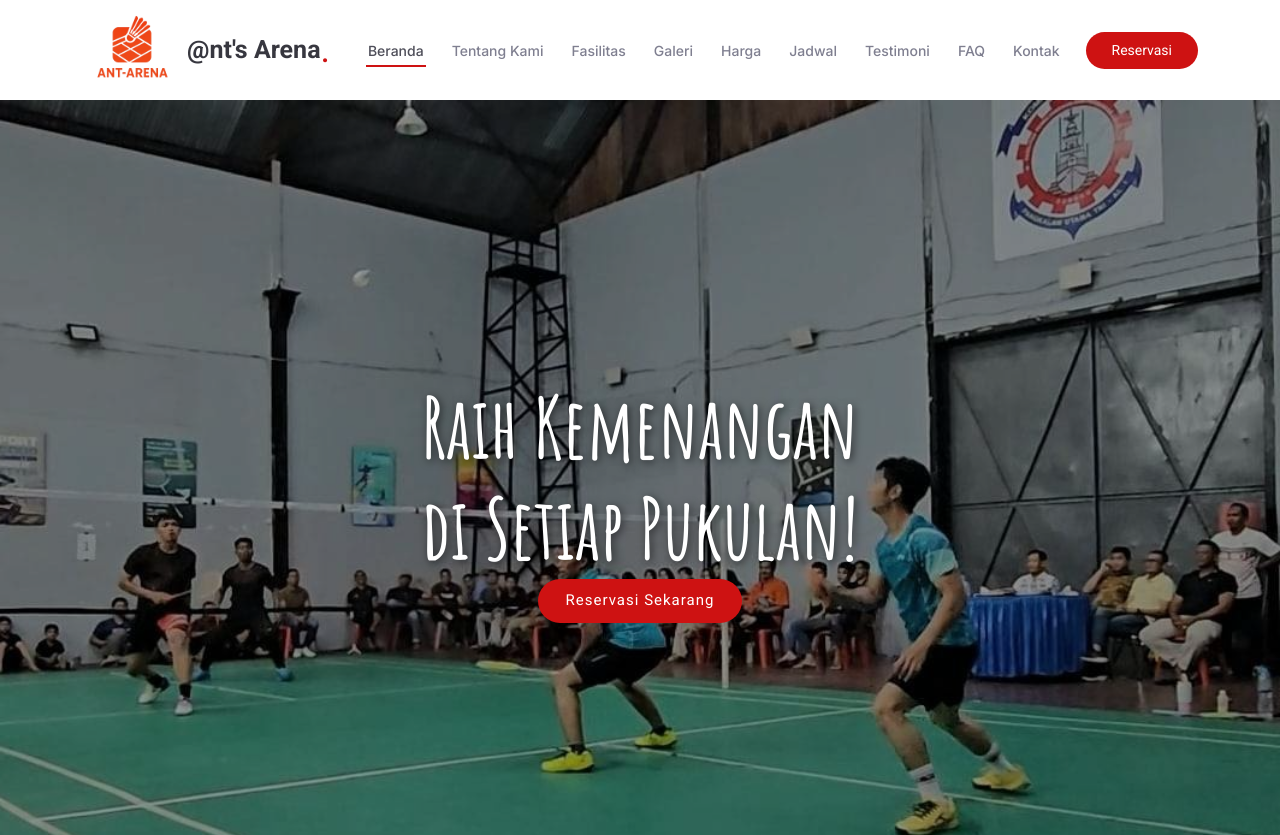
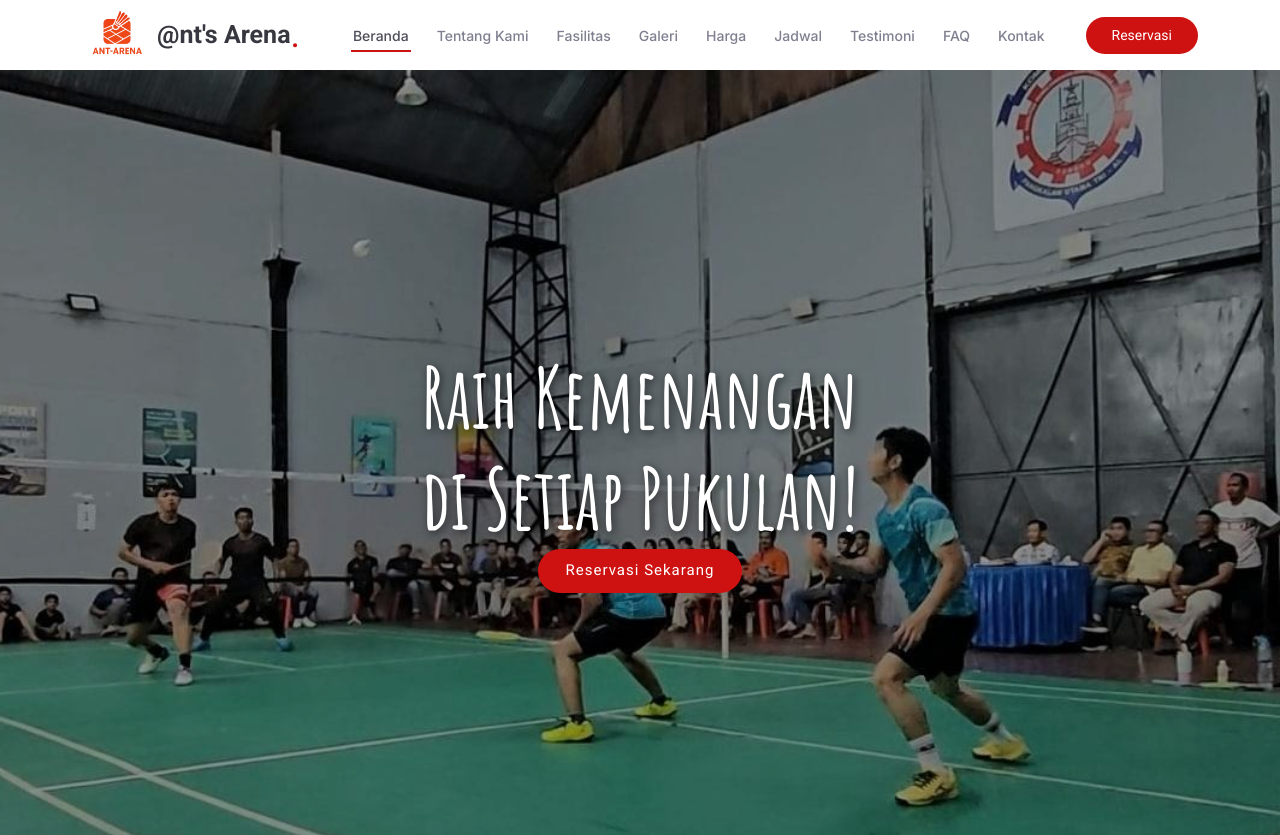
Before and after one commit to wahyugod/ant-arena, a plain HTML site: page index.html in a window 1280 px wide. Shown: the top 835 px of the page. Drawn offline with Linux system fonts and the light colour scheme.

Commit message:
Revert "Update main.css"
This reverts commit be04090b0e86a88d7b38fb9987a23fd8b872cbd7.

```diff
--- a/assets/css/main.css
+++ b/assets/css/main.css
@@ -222,7 +222,7 @@ h6 {
 }
 
 .header .logo img {
-  max-height: 100px;
+  max-height: 70px;
   margin-right: 5px;
 }
 
```
